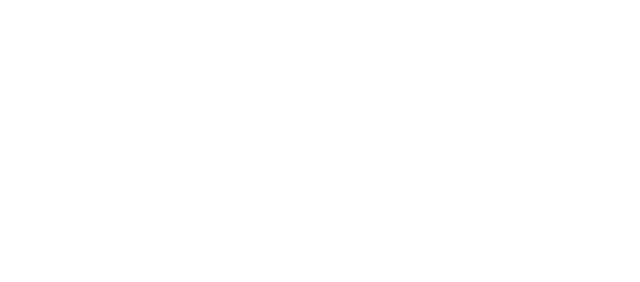
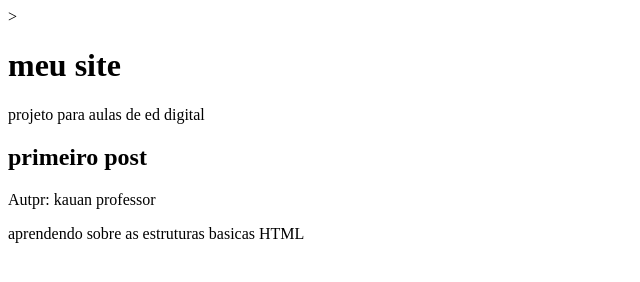
Before and after one commit to oliveirasantosana2510-bot/Projeto_aula, a plain HTML site: page index.html in a window 1280 px wide. Shown: the whole page, without its empty margins (0-640 px from the left). Drawn offline with Linux system fonts and the light colour scheme.

Commit message:
Update index.html

```diff
--- a/index.html
+++ b/index.html
@@ -1,4 +1,4 @@
-<!DOCTYPE html>
+><!DOCTYPE html>
 <html lang="en">
 <head>
     <meta charset="UTF-8">
@@ -6,6 +6,14 @@
     <title>Document</title>
 </head>
 <body>
-
+   <header>
+       <h1>meu site</h1>
+       <p> projeto para aulas de ed digital</p>
+   </header>
+    <main>
+        <h2>primeiro post</h2>
+        <p>Autpr: kauan professor</p>
+        <p>aprendendo sobre as estruturas basicas HTML</p>
+    </main>
 </body>
 </html>
```
